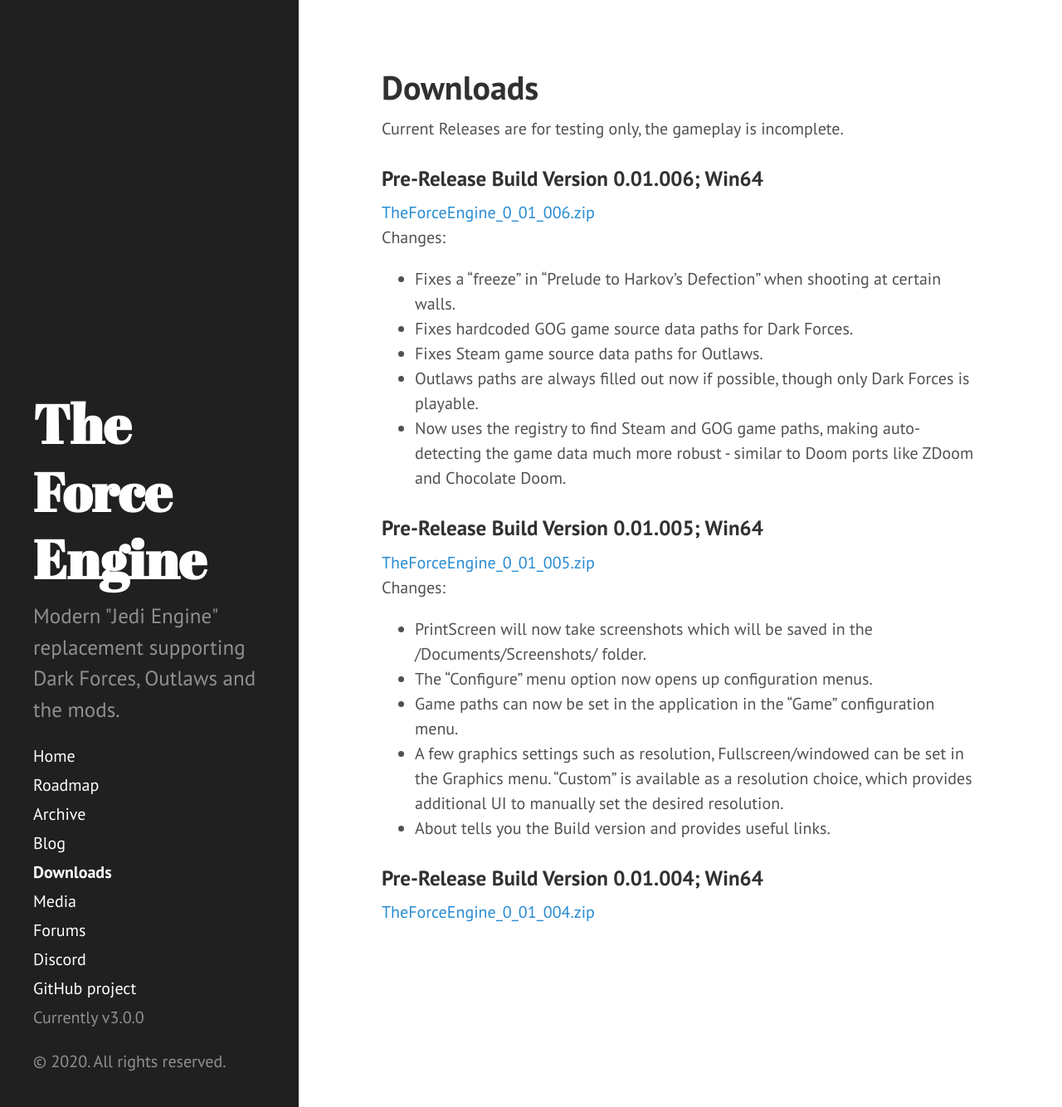
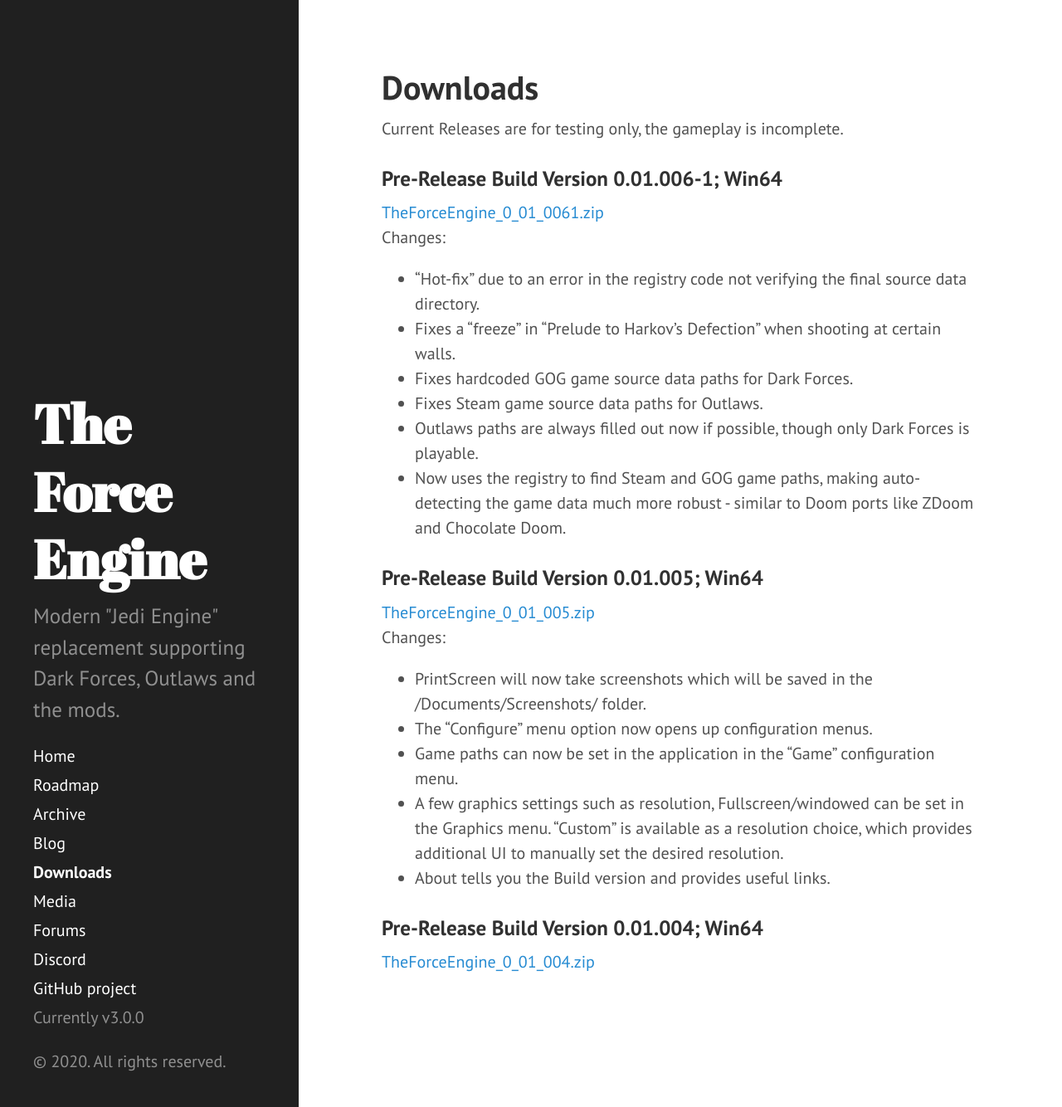
Before and after one commit to TheForceEngine/TheForceEngine.github.io, a Jekyll site: the page built from downloads.md, in a window 1280 px wide and 1334 px high. Shown: the whole window at 83% size. Built offline with Jekyll 4.4.1, drawn with Linux system fonts in a browser that asks for light colours.

Commit message:
Update downloads.md

```diff
--- a/downloads.md
+++ b/downloads.md
@@ -5,9 +5,10 @@
 
 Current Releases are for testing only, the gameplay is incomplete.
 
-### Pre-Release Build Version 0.01.006; Win64
-[TheForceEngine_0_01_006.zip](archive/TheForceEngine_0_01_006.zip) <br>
+### Pre-Release Build Version 0.01.006-1; Win64
+[TheForceEngine_0_01_0061.zip](archive/TheForceEngine_0_01_0061.zip) <br>
 Changes:
+  * "Hot-fix" due to an error in the registry code not verifying the final source data directory.
   * Fixes a "freeze" in "Prelude to Harkov's Defection" when shooting at certain walls.
   * Fixes hardcoded GOG game source data paths for Dark Forces.
   * Fixes Steam game source data paths for Outlaws.
```
